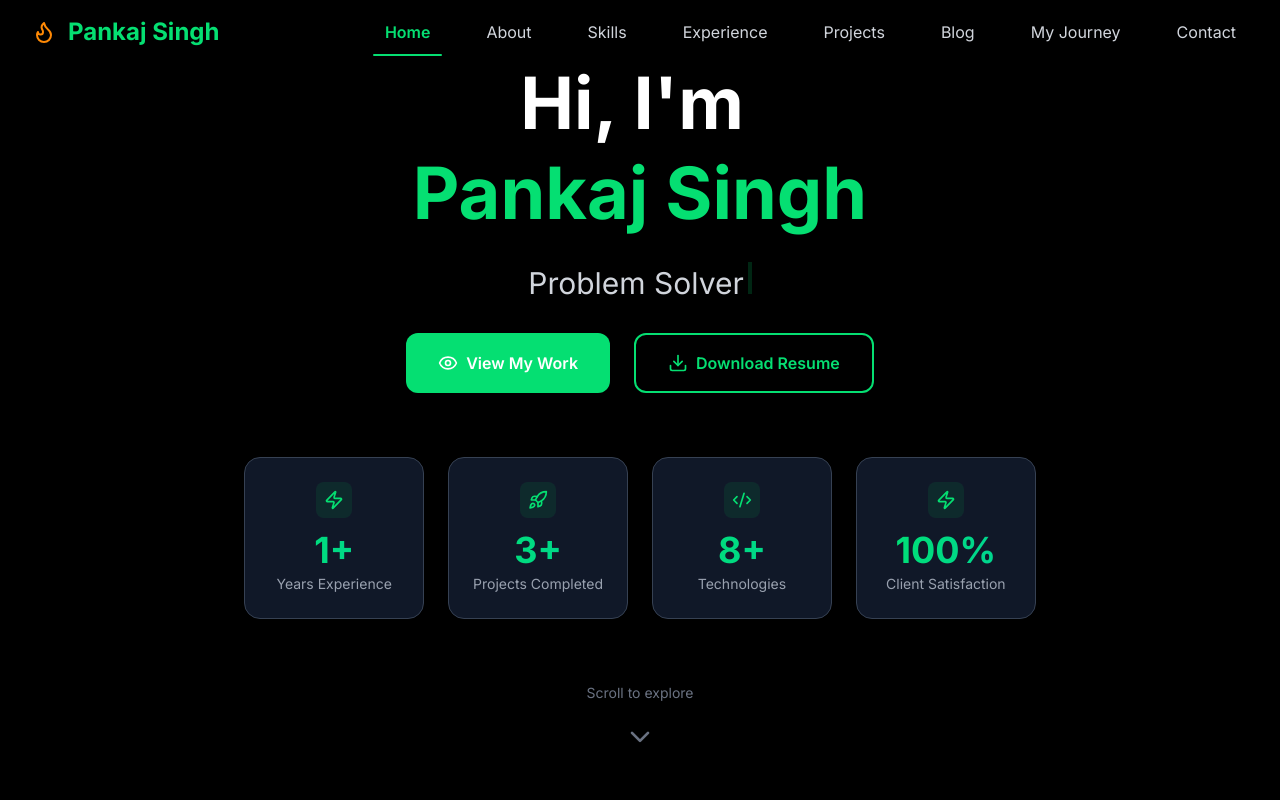
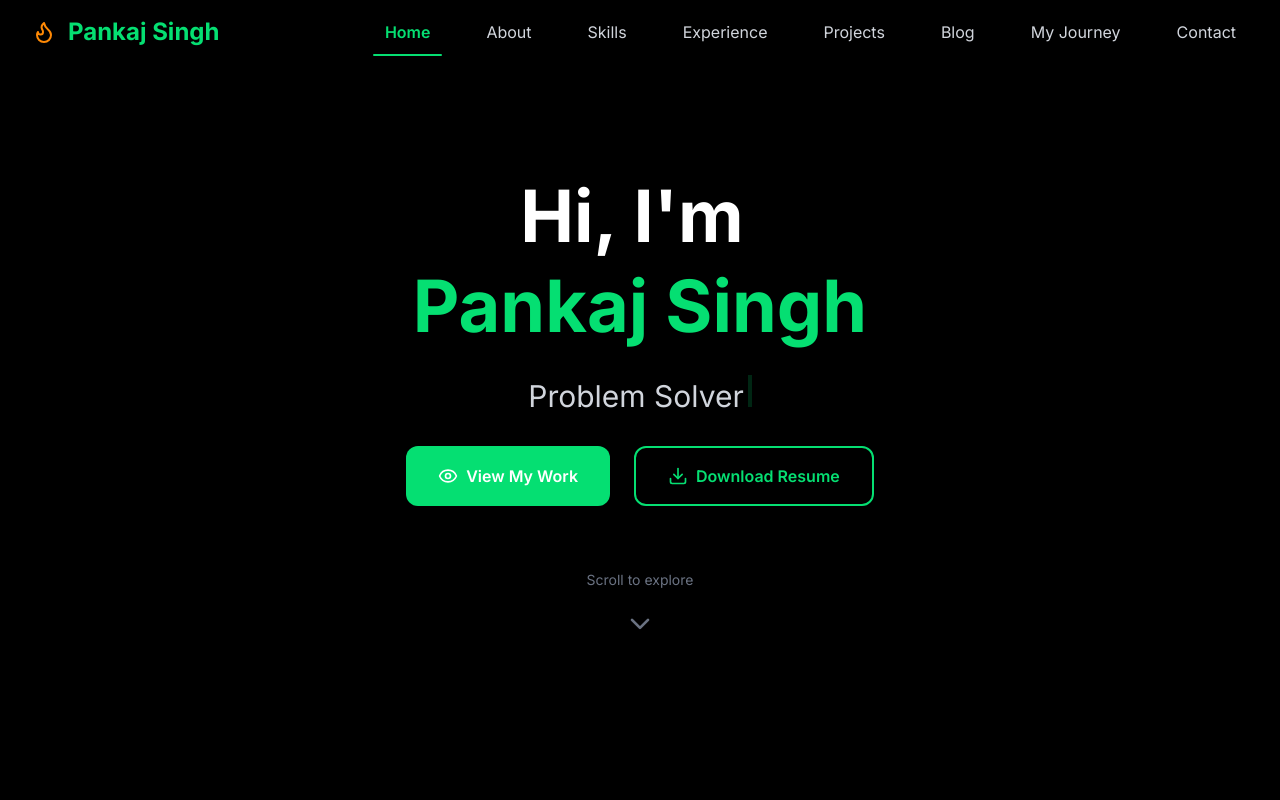
Before and after one commit to PankajSingh34/Portfolio, a React (Vite) app: page / in a window 1280 px wide. Shown: the top 800 px of the page. Built offline with nearby package versions, Linux system fonts and the light colour scheme.

Commit message:
Remove stats section from Hero component

```diff
--- a/src/components/Experience.jsx
+++ b/src/components/Experience.jsx
@@ -34,19 +34,19 @@ const experienceData = [
   },
   {
     id: 2,
-    title: "Software Developer Intern",
-    company: "MohJay Infotech",
+    title: "Full Stack Developer",
+    company: "CollabAuditAI",
     location: "Remote",
-    duration: "Oct 2025 - Jan 2025",
-    type: "part-time",
+    duration: "Sept 2025 - Present",
+    type: "Part-time",
     description: [
-      "Worked full time as an employee and actively participated in discussions to resolve product bugs and enhance features.",
-      "Developed and integrated an SFTP feature into the product utilizing rebex and renci libraries as requested by the management.",
-      "Learned and gained expertise in modern web development technologies including HTML, CSS, JavaScript, React.js, Node.js, Tailwind CSS, and MongoDB through hands-on project development.",
-      "Collaborated with cross-functional teams to deliver high-quality software solutions.",
+      "Building and maintaining a collaborative AI-powered audit platform for teams.",
+      "Implemented real-time collaboration features and secure authentication flows.",
+      "Designed scalable backend APIs and integrated third-party services for enhanced audit capabilities.",
+      "Worked closely with product managers and users to deliver impactful features and improvements.",
     ],
-    technologies: ["javaScript", "Redux", "MongoDB", "React.js", "tailwindCSS"],
-    color: "from-green-400 to-blue-400",
+    technologies: ["React.js", "Node.js", "Socket.io", "MongoDB", "Express.js", "Tailwind CSS", "JWT", "REST APIs"],
+    color: "from-green-400 to-emerald-400",
   },
 ];
 
--- a/src/components/Hero.jsx
+++ b/src/components/Hero.jsx
@@ -36,10 +36,10 @@ const Hero = () => {
   };
 
   const stats = [
-    { number: "1+", label: "Years Experience", icon: Zap },
-    { number: "3+", label: "Projects Completed", icon: Rocket },
-    { number: "8+", label: "Technologies", icon: Code2 },
-    { number: "100%", label: "Client Satisfaction", icon: Zap },
+    { number: "2", label: "Hackathons Won", icon: Rocket },
+    { number: "5+", label: "Open Source PRs", icon: Code2 },
+    { number: "10+", label: "Team Projects", icon: Zap },
+    { number: "∞", label: "Cups of Coffee", icon: Rocket },
   ];
 
   return (
@@ -117,35 +117,6 @@ const Hero = () => {
             </a>
           </motion.div>
 
-          {/* Stats Grid */}
-          <motion.div
-            variants={itemVariants}
-            className="grid grid-cols-2 md:grid-cols-4 gap-6 mb-16"
-          >
-            {stats.map((stat, index) => (
-              <motion.div
-                key={index}
-                variants={itemVariants}
-                whileHover={{ scale: 1.05, y: -5 }}
-                className="group relative p-6 rounded-2xl bg-gray-900 border border-gray-700 hover:border-green-400 transition-all duration-300"
-              >
-                <div className="absolute inset-0 bg-green-400/10 rounded-2xl opacity-0 group-hover:opacity-100 transition-opacity duration-300" />
-                <div className="relative">
-                  <div className="flex items-center justify-center mb-3">
-                    <div className="p-2 rounded-lg bg-green-500/10 group-hover:bg-green-500/20 transition-colors duration-300">
-                      <stat.icon size={20} className="text-green-400" />
-                    </div>
-                  </div>
-                  <div className="text-3xl md:text-4xl font-bold bg-gradient-to-r from-green-400 to-emerald-400 bg-clip-text text-transparent mb-1">
-                    {stat.number}
-                  </div>
-                  <div className="text-sm text-gray-400 group-hover:text-gray-300 transition-colors">
-                    {stat.label}
-                  </div>
-                </div>
-              </motion.div>
-            ))}
-          </motion.div>
 
           {/* Scroll Indicator */}
           <motion.div
--- a/src/data/projects.js
+++ b/src/data/projects.js
@@ -21,24 +21,6 @@ export const projectsData = [
     link: "https://notesummarizer-frontend.onrender.com/#/",
     demo: "https://notesummarizer-frontend.onrender.com/#/",
     github: "https://github.com/PankajSingh34/notesummarizer.git",
-    featured: true,
-    status: "Completed",
-    year: "2025",
-  },
-  {
-    id: 4,
-    title: "CollabAuditAI",
-    description:
-      "A collaborative AI-powered auditing platform for teams to review, annotate, and improve code quality together.",
-    longDescription:
-      "CollabAuditAI enables real-time code review and auditing with AI assistance. Teams can leave comments, get automated suggestions, and track improvements collaboratively. Features include multi-user sessions, AI-driven code analysis, and seamless integration with popular version control systems.",
-    image:
-      "https://images.unsplash.com/photo-1519125323398-675f0ddb6308?w=800&q=80",
-    tags: ["React", "Node.js", "AI/ML", "Collaboration", "Code Review"],
-    category: "Full Stack",
-    link: "https://collabauditai-demo.com/",
-    demo: "https://collabauditai-demo.com/",
-    github: "https://github.com/PankajSingh34/CollabAuditAI",
     featured: true,
     status: "Completed",
     year: "2025",
```
